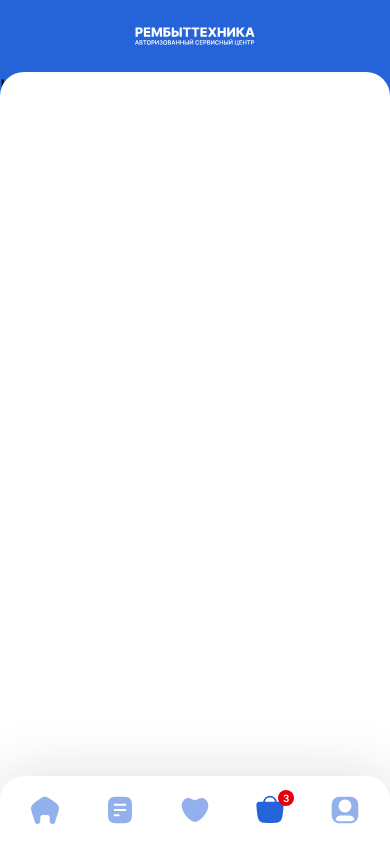
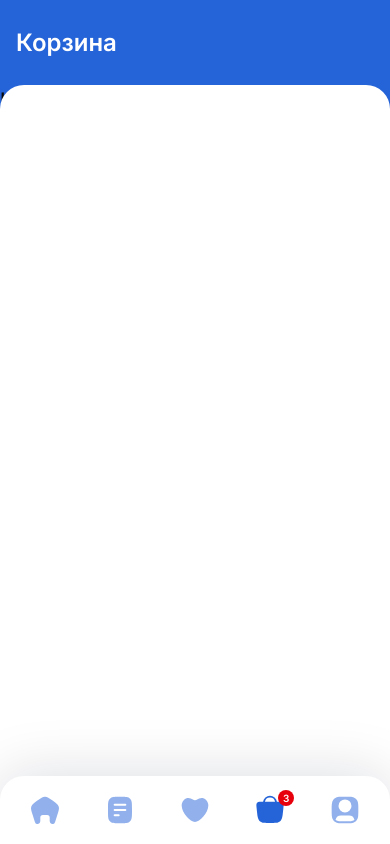
Before and after one commit to devtimberg/rbt-service-web, a Next.js app: page /cart in a window 390 px wide. Built offline with nearby package versions, Linux system fonts and the light colour scheme.

Commit message:
Refactor Header component to implement dynamic icon configuration based on route; enhance layout responsiveness with updated styling in HomePage and SheetLayout for improved user experience.

```diff
--- a/app/@sheet/layout.tsx
+++ b/app/@sheet/layout.tsx
@@ -12,7 +12,7 @@ const SHEET_CLOSE_DURATION_MS = 300;
 const SHEET_TOP_OFFSET_NORMAL_CLASS =
   "top-[calc(40px+2*clamp(16px,4vh,40px))] sm:top-[calc(40px+2*clamp(16px,4vh,40px))] lg:top-[calc(16px+40px+2*clamp(16px,4vh,40px))]";
 const SHEET_TOP_OFFSET_COMPACT_CLASS =
-  "top-[calc((40px+2*clamp(16px,4vh,40px))/1.5)] sm:top-[calc(40px+2*clamp(16px,4vh,40px))] lg:top-[calc(16px+40px+2*clamp(16px,4vh,40px))]";
+  "top-[calc(40px+2*(clamp(16px,4vh,40px)/1.5))] sm:top-[calc(40px+2*clamp(16px,4vh,40px))] lg:top-[calc(16px+40px+2*clamp(16px,4vh,40px))]";
 const SHEET_ROUTES = new Set<string>([
   ROUTES.CATALOG,
   ROUTES.FAVORITE,
--- a/screens/home/ui/home-page.tsx
+++ b/screens/home/ui/home-page.tsx
@@ -10,7 +10,7 @@ export function HomePage() {
   return (
     <div className="flex h-full min-h-0 flex-col">
       <div className="my-0 w-full px-4 py-[clamp(8px,2vh,36px)] lg:my-auto lg:px-0 [@media(max-height:760px)]:py-1 [@media(max-height:860px)]:py-2">
-        <Container className="flex justify-center">
+        <Container className="mt-[clamp(16px,4vh,40px)] flex justify-center lg:mt-0">
           <CatalogSearch />
         </Container>
         <div className="mt-[clamp(28px,7.5vh,144px)] max-[1200px]:mt-12 [@media(max-height:760px)]:mt-10 [@media(max-height:860px)]:mt-10">
--- a/widgets/header.tsx
+++ b/widgets/header.tsx
@@ -1,24 +1,162 @@
 "use client";
 
 import Image from "next/image";
-import { ROUTES } from "@/shared/lib/routes";
+import Link, { type LinkProps } from "next/link";
+import { ROUTES, type AppRoute } from "@/shared/lib/routes";
 import { Container, HStack, IconButton } from "@/shared/ui/kit";
-import { BagIcon, ChartIcon, ProfileIcon, HeartIcon } from "@/shared/icons";
-import Link from "next/link";
+import {
+  BagIcon,
+  ChartIcon,
+  HeartIcon,
+  ProfileIcon,
+  SearchIcon,
+} from "@/shared/icons";
 import { usePathname } from "next/navigation";
-import type { MouseEvent } from "react";
+import type { ElementType, MouseEvent, SVGProps } from "react";
 
-const SHEET_ROUTES = new Set<string>([
-  ROUTES.CATALOG,
-  ROUTES.FAVORITE,
-  ROUTES.COMPARE,
-  ROUTES.CART,
-  ROUTES.PROFILE,
-]);
+const ROUTE_TITLES: Record<string, string> = {
+  [ROUTES.HOME]: "Рембыттехника",
+  [ROUTES.CATALOG]: "Каталог",
+  [ROUTES.FAVORITE]: "Избранное",
+  [ROUTES.COMPARE]: "Сравнение",
+  [ROUTES.CART]: "Корзина",
+  [ROUTES.PROFILE]: "Профиль",
+  [ROUTES.ORDERS_STATUS]: "Статус заказа",
+  [ROUTES.PARTS_REQUEST]: "Заявка на запчасти",
+  [ROUTES.SERVICES_REPAIR]: "Ремонт",
+  [ROUTES.MASTER_CALL]: "Вызов мастера",
+  [ROUTES.FEEDBACK]: "Обратная связь",
+};
+type HeaderIconConfig = {
+  id: string;
+  icon: ElementType<SVGProps<SVGSVGElement>>;
+  href: LinkProps["href"];
+  ariaLabel: string;
+  counter?: number | null;
+};
+type HeaderRouteConfig = {
+  mobileIcons?: HeaderIconConfig[];
+  desktopIcons?: HeaderIconConfig[];
+};
+const DEFAULT_MOBILE_ICONS: HeaderIconConfig[] = [
+  {
+    id: "favorite",
+    icon: HeartIcon,
+    href: ROUTES.FAVORITE,
+    ariaLabel: "Избранное",
+    counter: null,
+  },
+  {
+    id: "cart",
+    icon: BagIcon,
+    href: ROUTES.CART,
+    ariaLabel: "Корзина",
+    counter: null,
+  },
+];
+const DEFAULT_DESKTOP_ICONS: HeaderIconConfig[] = [
+  {
+    id: "favorite",
+    icon: HeartIcon,
+    href: ROUTES.FAVORITE,
+    ariaLabel: "Избранное",
+    counter: null,
+  },
+  {
+    id: "compare",
+    icon: ChartIcon,
+    href: ROUTES.COMPARE,
+    ariaLabel: "Сравнение",
+    counter: null,
+  },
+  {
+    id: "cart",
+    icon: BagIcon,
+    href: ROUTES.CART,
+    ariaLabel: "Корзина",
+    counter: 3,
+  },
+  {
+    id: "profile",
+    icon: ProfileIcon,
+    href: ROUTES.PROFILE,
+    ariaLabel: "Профиль",
+  },
+];
+const CATALOG_MOBILE_ICONS: HeaderIconConfig[] = [
+  {
+    id: "search",
+    icon: SearchIcon,
+    href: "/search",
+    ariaLabel: "Поиск запчастей",
+  },
+];
+const HEADER_ROUTE_CONFIG: Partial<Record<AppRoute, HeaderRouteConfig>> = {
+  [ROUTES.HOME]: {
+    mobileIcons: DEFAULT_MOBILE_ICONS,
+    desktopIcons: DEFAULT_DESKTOP_ICONS,
+  },
+  [ROUTES.CATALOG]: {
+    mobileIcons: DEFAULT_MOBILE_ICONS,
+    desktopIcons: DEFAULT_DESKTOP_ICONS,
+  },
+  [ROUTES.FAVORITE]: {
+    mobileIcons: DEFAULT_MOBILE_ICONS,
+    desktopIcons: DEFAULT_DESKTOP_ICONS,
+  },
+  [ROUTES.COMPARE]: {
+    mobileIcons: DEFAULT_MOBILE_ICONS,
+    desktopIcons: DEFAULT_DESKTOP_ICONS,
+  },
+  [ROUTES.CART]: {
+    mobileIcons: DEFAULT_MOBILE_ICONS,
+    desktopIcons: DEFAULT_DESKTOP_ICONS,
+  },
+  [ROUTES.PROFILE]: {
+    mobileIcons: DEFAULT_MOBILE_ICONS,
+    desktopIcons: DEFAULT_DESKTOP_ICONS,
+  },
+  [ROUTES.ORDERS_STATUS]: {
+    mobileIcons: [{ id: "cart", icon: BagIcon, href: ROUTES.CART, ariaLabel: "Корзина", counter: null }],
+    desktopIcons: DEFAULT_DESKTOP_ICONS,
+  },
+  [ROUTES.PARTS_REQUEST]: {
+    mobileIcons: [{ id: "cart", icon: BagIcon, href: ROUTES.CART, ariaLabel: "Корзина", counter: null }],
+    desktopIcons: DEFAULT_DESKTOP_ICONS,
+  },
+  [ROUTES.SERVICES_REPAIR]: {
+    mobileIcons: DEFAULT_MOBILE_ICONS,
+    desktopIcons: DEFAULT_DESKTOP_ICONS,
+  },
+  [ROUTES.MASTER_CALL]: {
+    mobileIcons: [{ id: "favorite", icon: HeartIcon, href: ROUTES.FAVORITE, ariaLabel: "Избранное", counter: null }],
+    desktopIcons: DEFAULT_DESKTOP_ICONS,
+  },
+  [ROUTES.FEEDBACK]: {
+    mobileIcons: [{ id: "profile", icon: ProfileIcon, href: ROUTES.PROFILE, ariaLabel: "Профиль" }],
+    desktopIcons: DEFAULT_DESKTOP_ICONS,
+  },
+};
+
+function getHeaderConfig(pathname: string): HeaderRouteConfig {
+  return (
+    HEADER_ROUTE_CONFIG[pathname as AppRoute] ?? {
+      mobileIcons: DEFAULT_MOBILE_ICONS,
+      desktopIcons: DEFAULT_DESKTOP_ICONS,
+    }
+  );
+}
 
 export function Header() {
   const pathname = usePathname();
-  const isCompactHeader = SHEET_ROUTES.has(pathname);
+  const isHomePage = pathname === ROUTES.HOME;
+  const mobileHeaderSpacerClass =
+    "h-[calc(40px+2*(clamp(16px,4vh,40px)/1.5))] sm:h-0";
+  const pageTitle = ROUTE_TITLES[pathname] ?? "Рембыттехника";
+  const routeConfig = getHeaderConfig(pathname);
+  const mobileIcons =
+    pathname === ROUTES.CATALOG ? CATALOG_MOBILE_ICONS : [];
+  const desktopIcons = routeConfig.desktopIcons ?? DEFAULT_DESKTOP_ICONS;
   const headerIconClassName = "text-white hover:text-white";
   const handleLogoClick = (event: MouseEvent<HTMLAnchorElement>) => {
     if (window.history.state?.sheet) {
@@ -28,21 +166,63 @@ export function Header() {
   };
 
   return (
+    <>
+      <div
+        aria-hidden
+        className={mobileHeaderSpacerClass}
+      />
       <Container
         data-layout-header="true"
-      className={`bg-primary-500 flex items-center justify-center rounded-t-[40px] px-4 transition-[padding] duration-300 ease-in-out sm:justify-between ${isCompactHeader ? "py-[calc(clamp(16px,4vh,40px)/1.5)] sm:py-[clamp(16px,4vh,40px)]" : "py-[clamp(16px,4vh,40px)]"}`}
+        className="bg-primary-500 fixed inset-x-0 top-0 z-40 flex items-center justify-between rounded-none px-4 py-[calc(clamp(16px,4vh,40px)/1.5)] transition-[padding] duration-300 ease-in-out sm:static sm:z-auto sm:rounded-t-[40px] sm:py-[clamp(16px,4vh,40px)]"
       >
+        {isHomePage ? (
           <Link
             href={ROUTES.HOME}
             onClick={handleLogoClick}
-        className="inline-flex items-center justify-center"
+            className="inline-flex items-center justify-center sm:hidden"
           >
             <Image
               src="/brand/logo.svg"
               alt="ООО ТТЦ Рембыттехника"
               width={180}
               height={40}
-          className={`transition-[width,height] duration-300 ease-in-out ${isCompactHeader ? "h-[27px] w-[120px] sm:h-[40px] sm:w-[180px]" : "h-[40px] w-[180px]"}`}
+              className="h-[40px] w-[180px]"
+              priority
+            />
+          </Link>
+        ) : (
+          <p className="text-2xl leading-none font-semibold text-white sm:hidden min-h-10 flex items-center">
+            {pageTitle}
+          </p>
+        )}
+        <HStack
+          className="flex min-h-10 sm:hidden"
+          gap={6}
+        >
+          {mobileIcons.map(({ id, icon, href, ariaLabel, counter }) => (
+            <IconButton
+              key={id}
+              size={"lg"}
+              icon={icon}
+              iconSize={28}
+              counter={counter ?? null}
+              className={headerIconClassName}
+              aria-label={ariaLabel}
+              href={href}
+            />
+          ))}
+        </HStack>
+        <Link
+          href={ROUTES.HOME}
+          onClick={handleLogoClick}
+          className="hidden items-center justify-center sm:inline-flex"
+        >
+          <Image
+            src="/brand/logo.svg"
+            alt="ООО ТТЦ Рембыттехника"
+            width={180}
+            height={40}
+            className="h-[40px] w-[180px]"
             priority
           />
         </Link>
@@ -50,42 +230,20 @@ export function Header() {
           className="hidden sm:flex"
           gap={10}
         >
+          {desktopIcons.map(({ id, icon, href, ariaLabel, counter }) => (
             <IconButton
+              key={id}
               size={"lg"}
-          icon={HeartIcon}
+              icon={icon}
               iconSize={28}
-          counter={null}
+              counter={counter}
               className={headerIconClassName}
-          aria-label="Избранное"
-          href={ROUTES.FAVORITE}
+              aria-label={ariaLabel}
+              href={href}
             />
-        <IconButton
-          icon={ChartIcon}
-          size={"lg"}
-          iconSize={28}
-          counter={null}
-          className={headerIconClassName}
-          aria-label="Сравнение"
-          href={ROUTES.COMPARE}
-        />
-        <IconButton
-          icon={BagIcon}
-          size={"lg"}
-          iconSize={28}
-          counter={3}
-          className={headerIconClassName}
-          aria-label="Корзина"
-          href={ROUTES.CART}
-        />
-        <IconButton
-          icon={ProfileIcon}
-          size={"lg"}
-          iconSize={28}
-          className={headerIconClassName}
-          aria-label="Профиль"
-          href={ROUTES.PROFILE}
-        />
+          ))}
         </HStack>
       </Container>
+    </>
   );
 }
```
Lines whose indentation alone changed are shown as unchanged.
